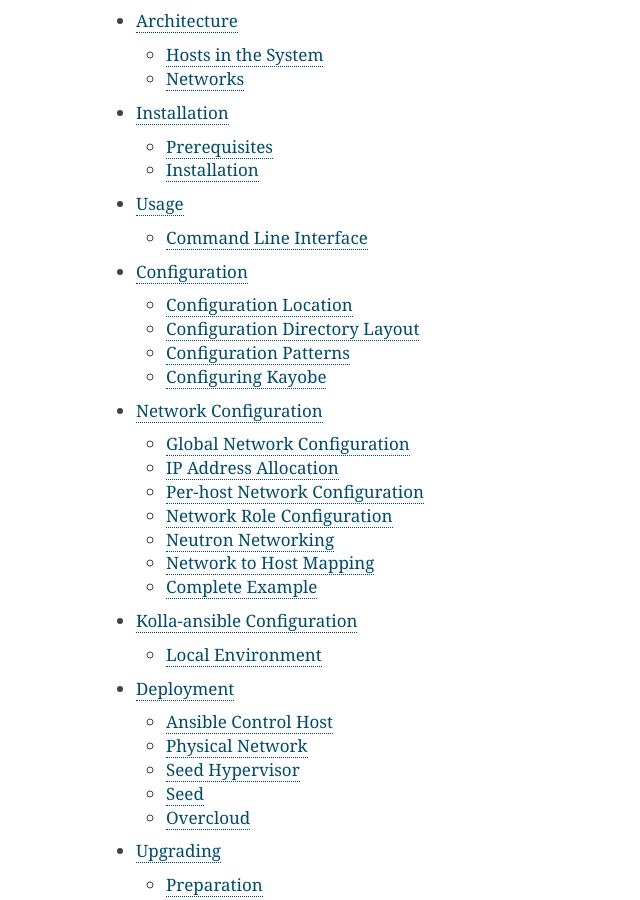
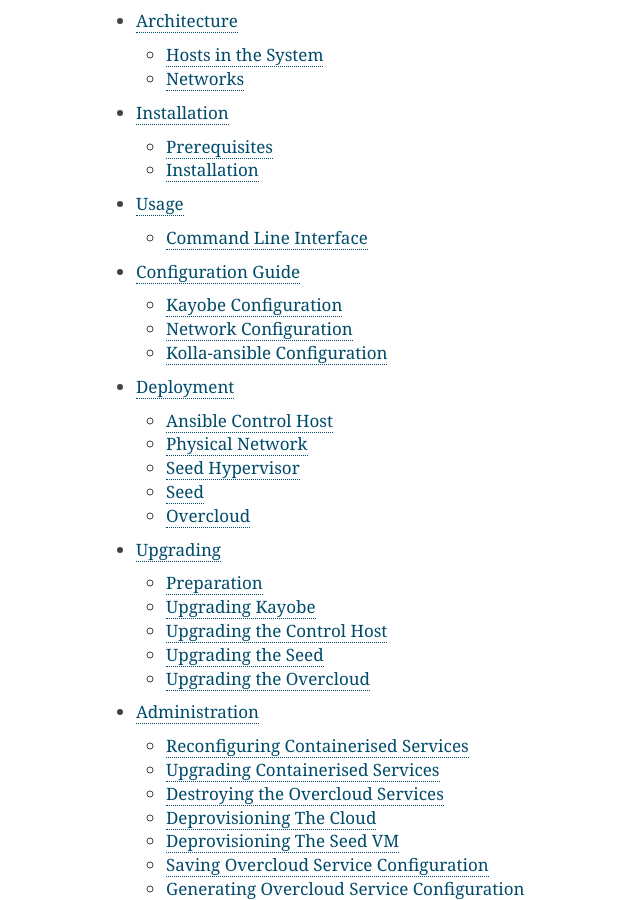
Before and after one commit to openstack/kayobe, a Sphinx documentation site: the page built from doc/source/index.rst, in a window 1280 px wide and 900 px high, scrolled down 1234 px. Shown: the whole window, without its empty margins (314-954 px from the left). Built offline with Sphinx 7.4.7, drawn with Linux system fonts in a browser that asks for light colours.

Commit message:
Move configuration guide to a separate ToC

```diff
--- /dev/null
+++ b/doc/source/configuration/index.rst
@@ -0,0 +1,10 @@
+===================
+Configuration Guide
+===================
+
+.. toctree::
+   :maxdepth: 2
+
+   kayobe
+   network
+   kolla-ansible
--- a/doc/source/configuration/kayobe.rst
+++ b/doc/source/configuration/kayobe.rst
@@ -1,6 +1,6 @@
-=============
-Configuration
-=============
+====================
+Kayobe Configuration
+====================
 
 This section covers configuration of Kayobe.  As an Ansible-based project,
 Kayobe is for the most part configured using YAML files.
--- a/doc/source/index.rst
+++ b/doc/source/index.rst
@@ -23,9 +23,7 @@
    architecture
    installation
    usage
-   configuration/kayobe
-   configuration/network
-   configuration/kolla-ansible
+   configuration/index
    deployment
    upgrading
    administration
```
